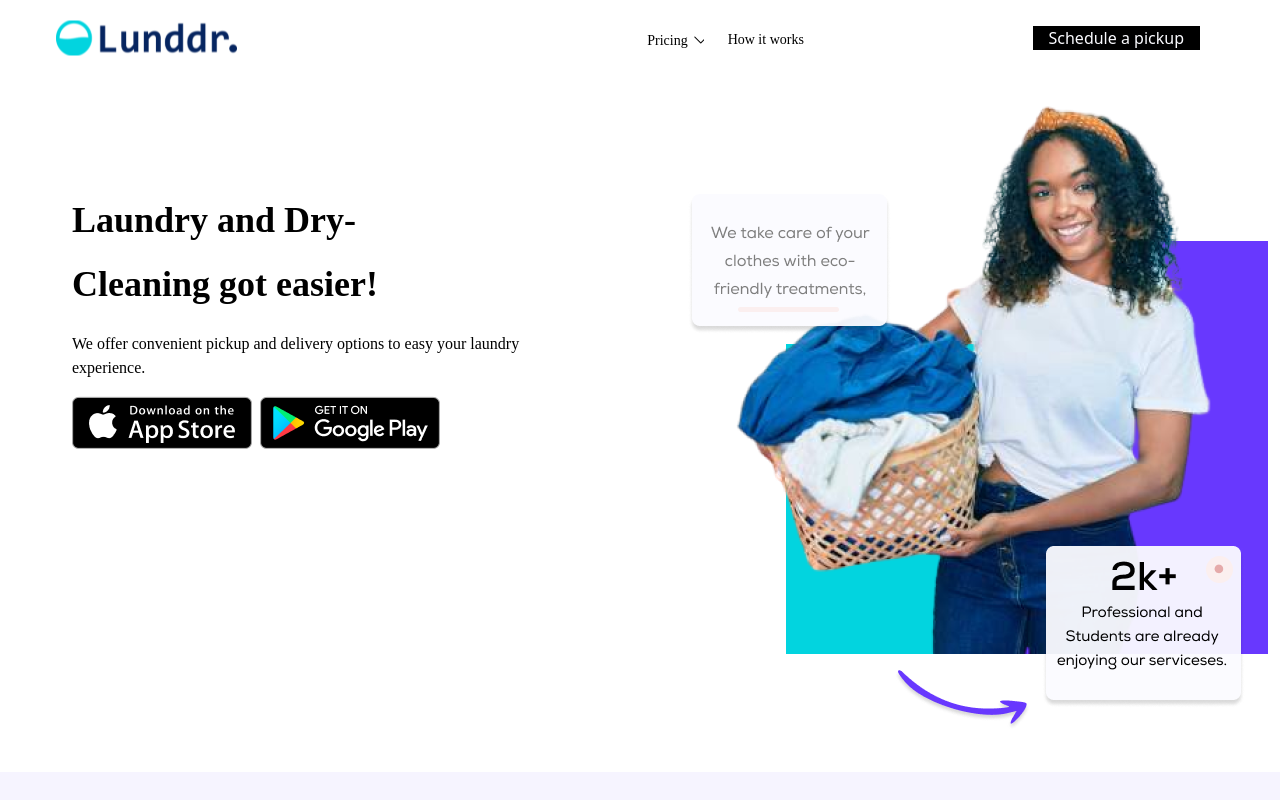
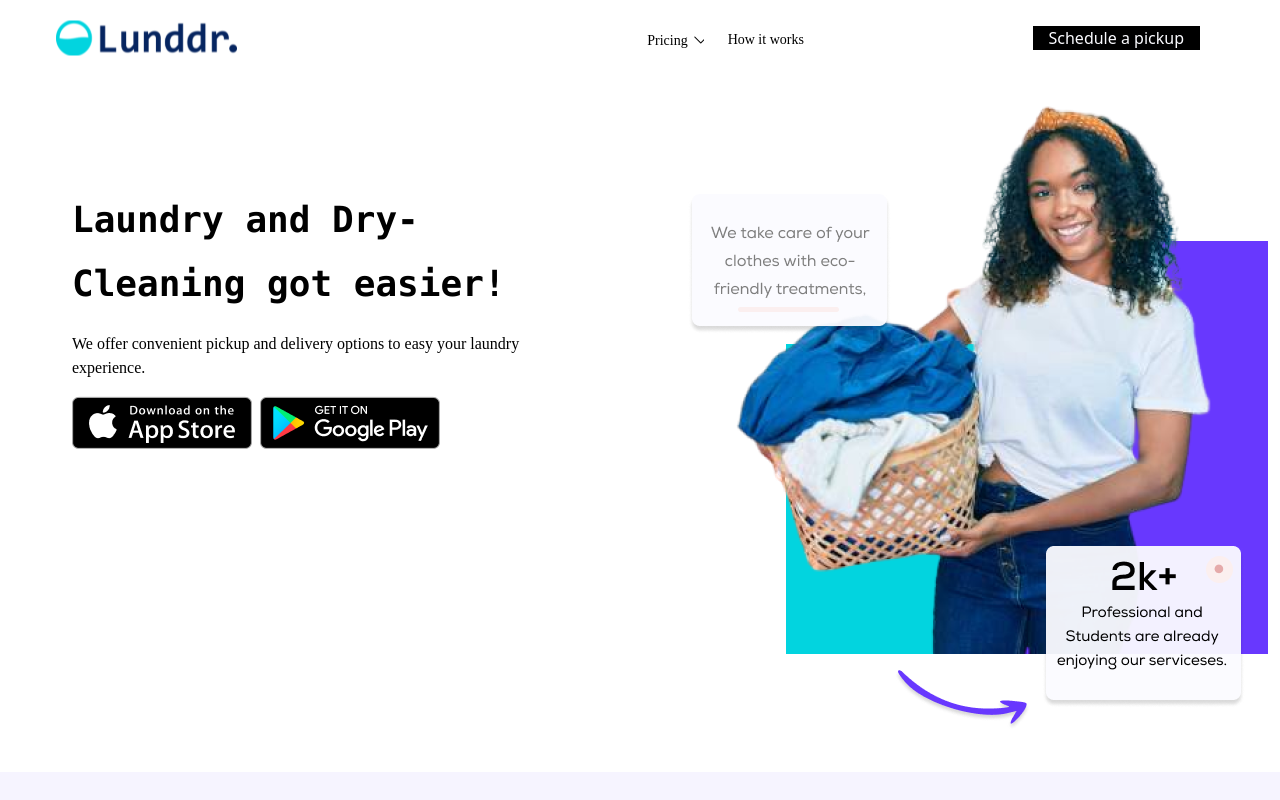
Before and after one commit to omolade21/Lundrr, a React (Create React App) app: page / in a window 1280 px wide. Shown: the top 800 px of the page. Built offline with nearby package versions, Linux system fonts and the light colour scheme.

Commit message:
added changes

```diff
--- a/src/components/SecondPage.jsx
+++ b/src/components/SecondPage.jsx
@@ -1,14 +1,19 @@
 import React from "react";
 import Apple from "../images/Apple.png";
 import Google from "../images/Google.png";
-import Hero from "../images/Hero.png"
+import Hero from "../images/Hero.png";
 const SecondPage = () => {
   return (
     <div className="overflow-hidden">
       <div class="container mx-0 -my-10  lg:mx-4 lg:-my-2 md:mx-4 md:my-4 bg-fff">
         <div class="grid grid-cols-1 md:grid-cols-2 lg:grid-cols-2 gap-4 lg:gap-8">
           <div class="p-0 lg:p-12 md:p-12  mt-10 lg:mt-16">
-            <h2 className="text-3xl lg:text-4xl p-0 ml-2 lg:ml-0 md:ml-0 font-semibold lg:p-2 font-nexa" style={{lineHeight:"64px"}}>Laundry and Dry- <br /> Cleaning got easier!</h2>
+            <h2
+              className="text-3xl lg:text-4xl p-0 ml-2 lg:ml-0 md:ml-0 font-semibold lg:p-2 font-mono"
+              style={{ lineHeight: "64px" }}
+            >
+              Laundry and Dry- <br /> Cleaning got easier!
+            </h2>
             <p className="text-base font-normal font-nexaRegular  p-2">
               We offer convenient pickup and delivery options to easy your
               laundry experience.
@@ -24,7 +29,7 @@ const SecondPage = () => {
             </div>
           </div>
           <div class="p-6 lg:p-4 md:p-4  ">
-        <img src={Hero} alt="" srcset=""  className="hero-image" />
+            <img src={Hero} alt="" srcset="" className="hero-image" />
           </div>
         </div>
       </div>
```
